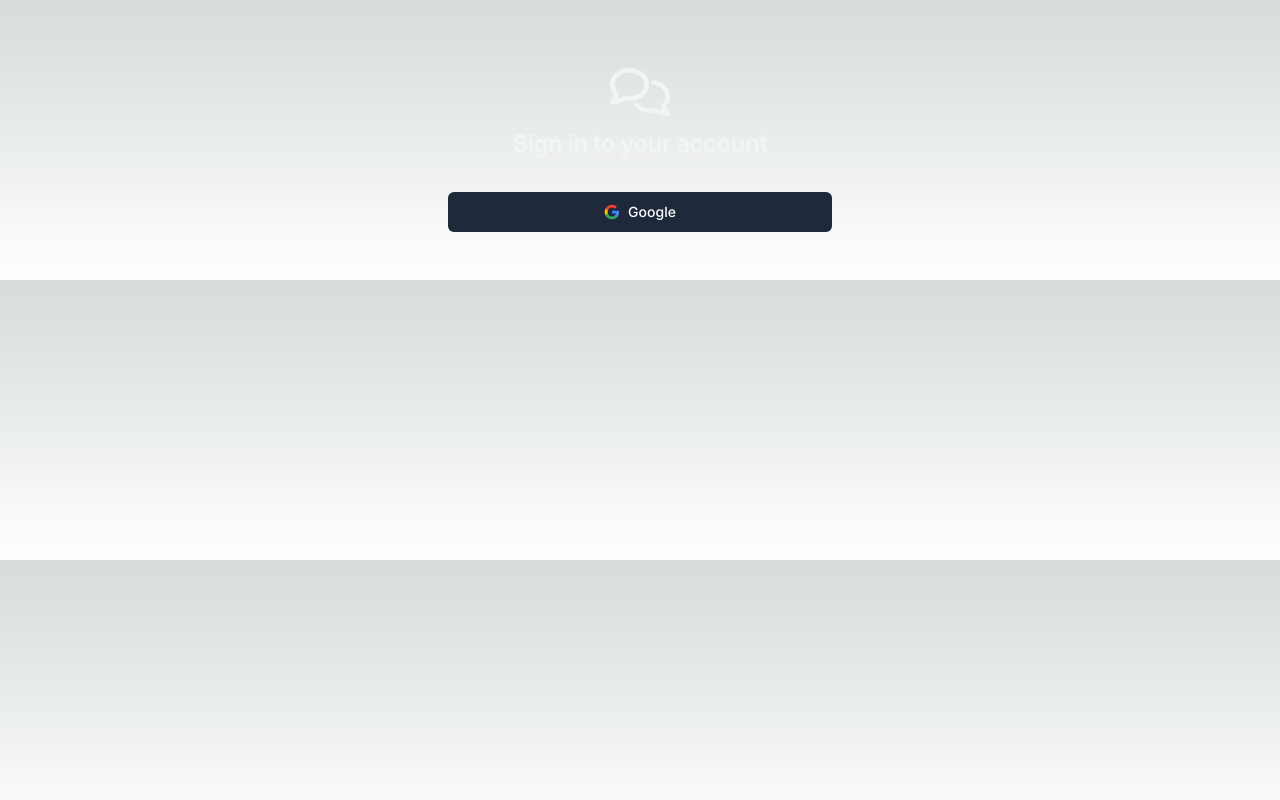
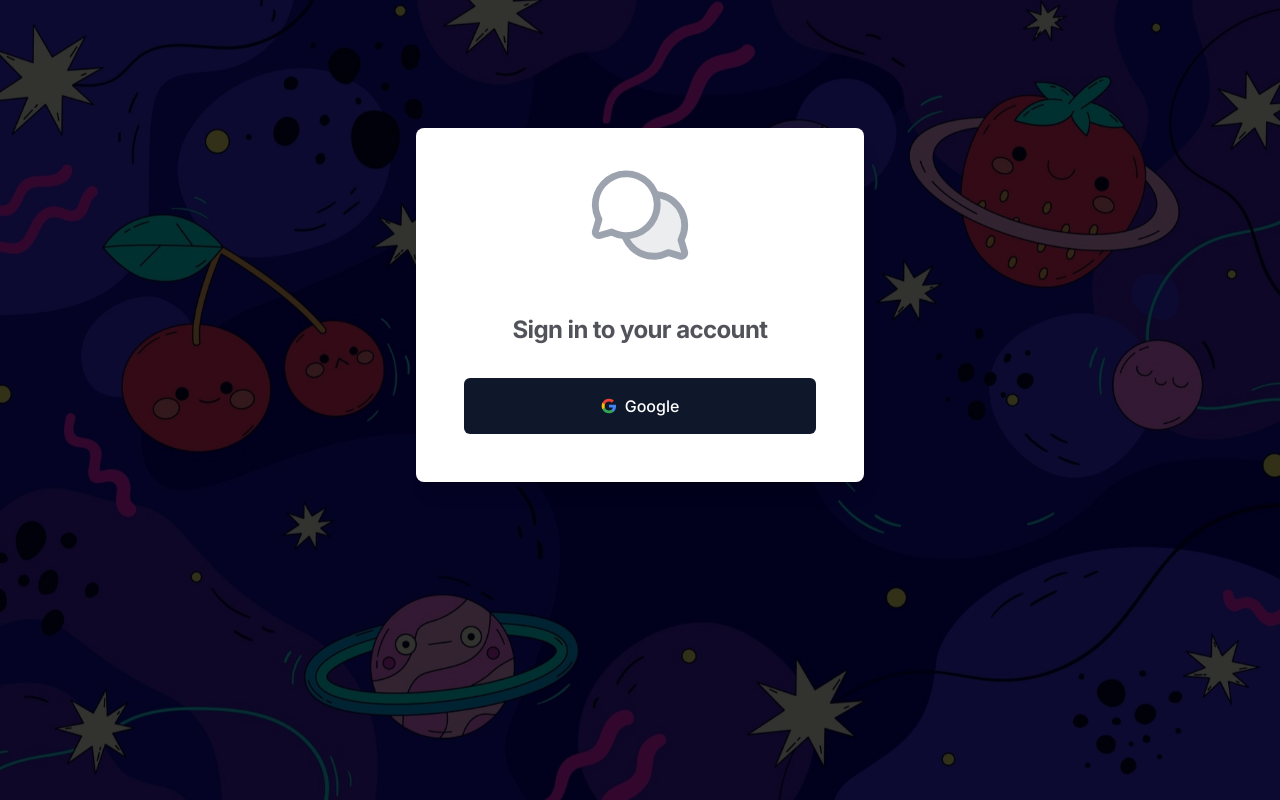
Before and after one commit to Milanxam/u-chat, a Next.js app: page /login in a window 1280 px wide. Built offline with nearby package versions, Linux system fonts and the light colour scheme.

Commit message:
Fix server side error when navigating pages

```diff
--- a/package.json
+++ b/package.json
@@ -14,6 +14,7 @@
     "@headlessui/react": "^1.7.17",
     "@hookform/resolvers": "^3.3.1",
     "@next-auth/upstash-redis-adapter": "^3.0.4",
+    "@phosphor-icons/react": "^2.0.13",
     "@tailwindcss/forms": "^0.5.6",
     "@upstash/redis": "^1.22.0",
     "axios": "^1.5.1",
--- a/src/app/(auth)/login/page.tsx
+++ b/src/app/(auth)/login/page.tsx
@@ -4,7 +4,7 @@ import { FC, useState } from 'react'
 import Button from '../../../components/ui/Button'
 import { signIn } from 'next-auth/react'
 import { toast } from 'react-hot-toast'
-import { Icons } from '@/components/Icons'
+import { ChatsCircle } from "@phosphor-icons/react";
 
 interface pageProps {}
 
@@ -25,18 +25,22 @@ const Page: FC<pageProps> = () => {
 
 
   return <>
-  <div className='flex min-h-full items-center justify-center py-12 px-4 sm:px-6 lg:px-8'>
-    <div className='w-full flex flex-col items-center max-w-md space-y-8'>
-        <div className='flex flex-col items-center gap-8'>
-                <div className='mt-5 h-1 w-auto fill-current text-gray-100'>
-                  <Icons.Logo className='h-10rem w-auto text-gray-100' />
+    <div className='relative'>
+      <div className='absolute background-main inset-0 bg-no-repeat bg-cover bg-center bg-fixed h-screen'></div>
+      <div className='relative flex justify-center h-screen px-4 sm:px-10 lg:px-8'>
+        <div className='w-full flex flex-col mt-32 mb-auto pb-12 px-12 max-w-md space-y-3 py-8 bg-white shadow-medium rounded-lg'>
+          <div className='flex flex-col items-center'>
+            <div className='fill-current text-gray-400'>
+              <ChatsCircle size={110}  weight="duotone"/>
             </div>
-            <h2 className='mt-6 text-center text-2xl font-bold tracking-tight text-gray-100'>
+            <h2 className='mt-6 text-center text-2xl font-bold tracking-tight text-zinc-600 py-5'>
               Sign in to your account
             </h2>
           </div>
-        <Button isLoading={isLoading} type='button'
-        className='max-w-sm mx-auto w-full bg-slate-800'
+          <Button
+              isLoading={isLoading}
+              type='button'
+              className='buttonLogin max-w-sm mx-auto w-full border-indigo-600 text-white hover:bg-slate-200 hover:text-zinc-700 p-7 mb-5 text-md transform transition-transform hover:scale-x-105 focus:outline-none'
               onClick={loginWithGoogle}>
                   {isLoading ? null : (
                     <svg
@@ -71,7 +75,7 @@ const Page: FC<pageProps> = () => {
             </Button>
         </div>
       </div>
-
+    </div>
 
     </>
 }
--- a/src/app/(dashboard)/dashboard/page.tsx
+++ b/src/app/(dashboard)/dashboard/page.tsx
@@ -36,7 +36,7 @@ const page = async ({}) => {
     <div className='container py-12 text-black'>
       <h1 className='font-bold text-5xl mb-8'>Recent chats</h1>
       {friendsWithLastMessage.length === 0 ? (
-        <p className='text-sm text-zinc-500'>Nothing to show here yet, add some friends!</p>
+        <p className='text-sm text-zinc-500'>Nothing to show here yet, <span className='text-indigo-600'><Link href="/dashboard/add">add a friend</Link></span>!</p>
       ) : (
         friendsWithLastMessage.map((friend) => (
           <div
--- a/src/app/(dashboard)/dashboard/requests/loading.tsx
+++ b/src/app/(dashboard)/dashboard/requests/loading.tsx
@@ -7,9 +7,8 @@ interface loadingProps {}
 const loading: FC<loadingProps> = ({}) => {
   return <div className='w-full flex flex-col gap-3 pl-10'>loading
     <Skeleton className='mb-4' height={60} width={500}/>
-    <Skeleton height={50} width={350} />
-    <Skeleton height={50} width={350} />
-  </div>
+    <Skeleton height={40} width={350} />
+   </div>
 }
 
 export default loading
--- a/src/app/(dashboard)/dashboard/requests/page.tsx
+++ b/src/app/(dashboard)/dashboard/requests/page.tsx
@@ -1,4 +1,3 @@
-import AddFriendButton from '@/components/AddFriendButton'
 import FriendRequests from '@/components/FriendRequests'
 import { fetchRedis } from '@/helpers/redis'
 import { authOptions } from '@/lib/auth'
@@ -7,18 +6,19 @@ import { notFound } from 'next/navigation'
 
 const page = async () => {
   const session = await getServerSession(authOptions)
-    if(!session) notFound()
+  if (!session) notFound()
 
-    // ids of people who sent the friend requestS
+  // ids of people who sent current logged in user a friend requests
   const incomingSenderIds = (await fetchRedis(
     'smembers',
-        `user:${session.user.id}:incoming_friend_requests`,
+    `user:${session.user.id}:incoming_friend_requests`
   )) as string[]
 
   const incomingFriendRequests = await Promise.all(
     incomingSenderIds.map(async (senderId) => {
-            const sender = await fetchRedis('get', `user:${senderId}`) as string
+      const sender = (await fetchRedis('get', `user:${senderId}`)) as string
       const senderParsed = JSON.parse(sender) as User
+
       return {
         senderId,
         senderEmail: senderParsed.email,
@@ -27,10 +27,13 @@ const page = async () => {
   )
 
   return (
-        <main className='pt-8 bg-white p-12'>
-            <h1 className='font-bold text-4xl mb-8 text-zinc-900'>Friend requests</h1>
+    <main className='pt-8'>
+      <h1 className='font-bold text-5xl mb-8'>Add a friend</h1>
       <div className='flex flex-col gap-4'>
-                <FriendRequests incomingFriendRequests={incomingFriendRequests} sessionId={session.user.id} />
+        <FriendRequests
+          incomingFriendRequests={incomingFriendRequests}
+          sessionId={session.user.id}
+        />
       </div>
     </main>
   )
--- a/src/app/globals.css
+++ b/src/app/globals.css
@@ -1,6 +1,7 @@
 @tailwind base;
 @tailwind components;
 @tailwind utilities;
+@tailwind variants;
 
 @layer base {
   .container {
@@ -24,9 +25,15 @@
 }
 
 
+
 .scrollbar-w-2::-webkit-scrollbar {
   width: 0.25rem;
   height: 0.25rem;
+}
+
+.background-main {
+  background-image: url('/spacesvg.jpg');
+  filter: brightness(20%);
 }
 
 .scrollbar-track-blue-lighter::-webkit-scrollbar-track {
@@ -59,10 +66,10 @@
     0.4px 1.3px 1.3px -1.9px hsl(var(--shadow-color) / 0.14),
     1.2px 3.5px 3.4px -3.8px hsl(var(--shadow-color) / 0.1);
   --shadow-elevation-medium2:
-    0.3px 0.8px 0.8px hsl(var(--shadow-color) / 0.15),
-    0.5px 1.6px 1.5px -1px hsl(var(--shadow-color) / 0.09),
-    1.2px 3.6px 3.5px -1.9px hsl(var(--shadow-color) / 0.08),
-    2.8px 8.3px 8.1px -2.9px hsl(var(--shadow-color) / 0.07),
+    0.3px 0.8px 0.8px hsl(var(--shadow-color) / 0.17),
+    0.5px 1.6px 1.5px -1px hsl(var(--shadow-color) / 0.11),
+    1.2px 3.6px 3.5px -1.9px hsl(var(--shadow-color) / 0.10),
+    2.8px 8.3px 8.1px -2.9px hsl(var(--shadow-color) / 0.09),
     5.8px 17.4px 16.9px -3.8px hsl(var(--shadow-color) / 0.07);
   --shadow-elevation-high2:
     0.3px 0.8px 0.8px hsl(var(--shadow-color) / 0.14),
--- a/src/components/SidebarChatList.tsx
+++ b/src/components/SidebarChatList.tsx
@@ -89,7 +89,7 @@ const SidebarChatList: FC<SidebarChatListProps> = ({ friends, sessionId }) => {
                 sessionId,
                 friend.id
               )}`}
-              className='text-gray-700 hover:text-indigo-600 hover:bg-gray-50 group flex items-center gap-x-3 rounded-md p-2 text-sm leading-6 font-semibold'>
+              className='text-gray-700 hover:text-indigo-600 m-2 hover:bg-gray-100 group flex items-center gap-x-3 rounded-md p-2 text-sm leading-6 font-semibold'>
               <div className='text-sm font-semibold leading-6 text-gray-900'>
                 <div className='relative h-8 w-8 bg-gray-50'>
                   <Image
--- a/src/components/SignOutButton.tsx
+++ b/src/components/SignOutButton.tsx
@@ -10,6 +10,7 @@ interface SignOutButtonProps extends ButtonHTMLAttributes<HTMLButtonElement> {}
 
 const SignOutButton: FC<SignOutButtonProps> = ({...props}) => {
     const [isSigningOut, setIsSigningOut] = useState<boolean>(false)
+
   return (
   <Button {...props} variant='ghost' onClick={async () => {
     setIsSigningOut(true)
--- a/src/components/UnseenChatToast.tsx
+++ b/src/components/UnseenChatToast.tsx
@@ -24,8 +24,7 @@ const UnseenChatToast: FC<UnseenChatToastProps> = ({
     <div
       className={cn(
         'max-w-md w-full bg-white shadow-lg rounded-lg pointer-events-auto flex ring-1 ring-black ring-opacity-5',
-        { 'animate-enter': t.visible, 'animate-leave': !t.visible }
-      )}>
+       )}>
       <a
         onClick={() => toast.dismiss(t.id)}
         href={`/dashboard/chat/${chatHrefConstructor(sessionId, senderId)}`}
--- a/tailwind.config.ts
+++ b/tailwind.config.ts
@@ -1,4 +1,6 @@
 import type { Config } from 'tailwindcss'
+
+
 
 const config: Config = {
   content: [
@@ -18,7 +20,7 @@ const config: Config = {
       backgroundImage: {
         'gradient-radial': 'radial-gradient(var(--tw-gradient-stops))',
         'gradient-conic':
-          'conic-gradient(from 180deg at 50% 50%, var(--tw-gradient-stops))',
+        'conic-gradient(from 180deg at 50% 50%, var(--tw-gradient-stops))',
       },
     },
   },
```
Also changed, not shown: src/app/(dashboard)/dashboard/layout.tsx (+4 -4 lines), src/components/MobileChatLayout.tsx (+4 -4 lines), public/spacesvg.jpg (added), 1 other file (tests, documents, lock files or other folders). Lines whose indentation alone changed are shown as unchanged.
